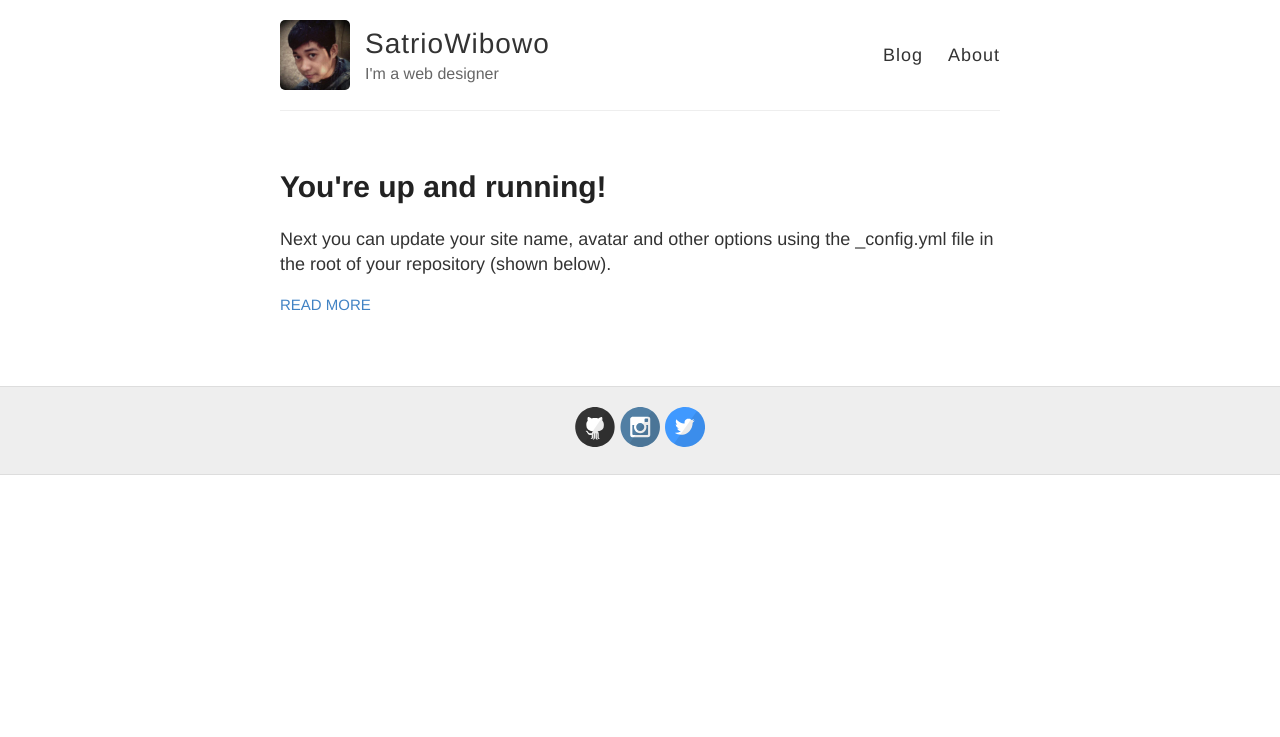
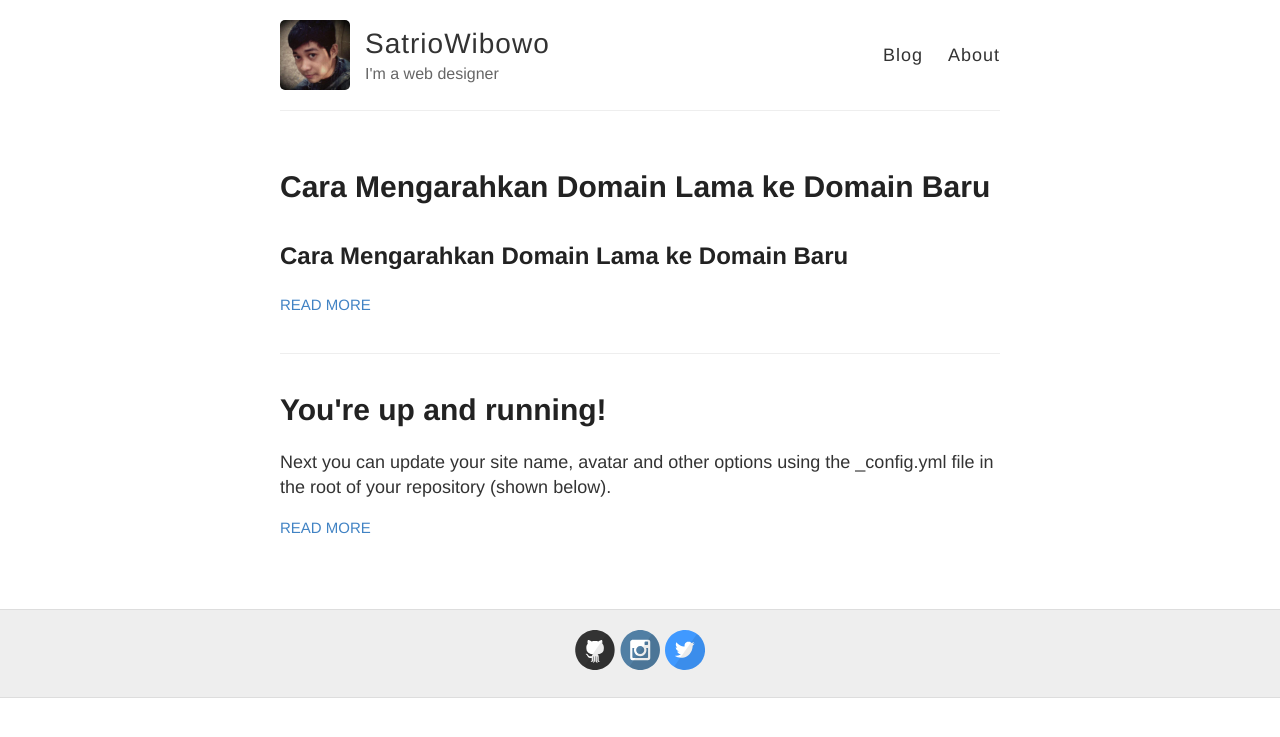
Before and after one commit to sa3owibowo/blog, a Jekyll site: the page built from index.html, in a window 1280 px wide. Shown: the top 737 px of the page. Built offline with Jekyll 4.4.1, drawn with Linux system fonts in a browser that asks for light colours.

Commit message:
Update 2020-12-30-Cara-Mengarahkan-Domain-Lama-ke-Domain-Baru.md

```diff
--- a/_posts/2020-12-30-Cara-Mengarahkan-Domain-Lama-ke-Domain-Baru.md
+++ b/_posts/2020-12-30-Cara-Mengarahkan-Domain-Lama-ke-Domain-Baru.md
@@ -1,5 +1,6 @@
 ---
-published: false
+layout: post
+title: Cara Mengarahkan Domain Lama ke Domain Baru
 ---
 ## Cara Mengarahkan Domain Lama ke Domain Baru
 
```
